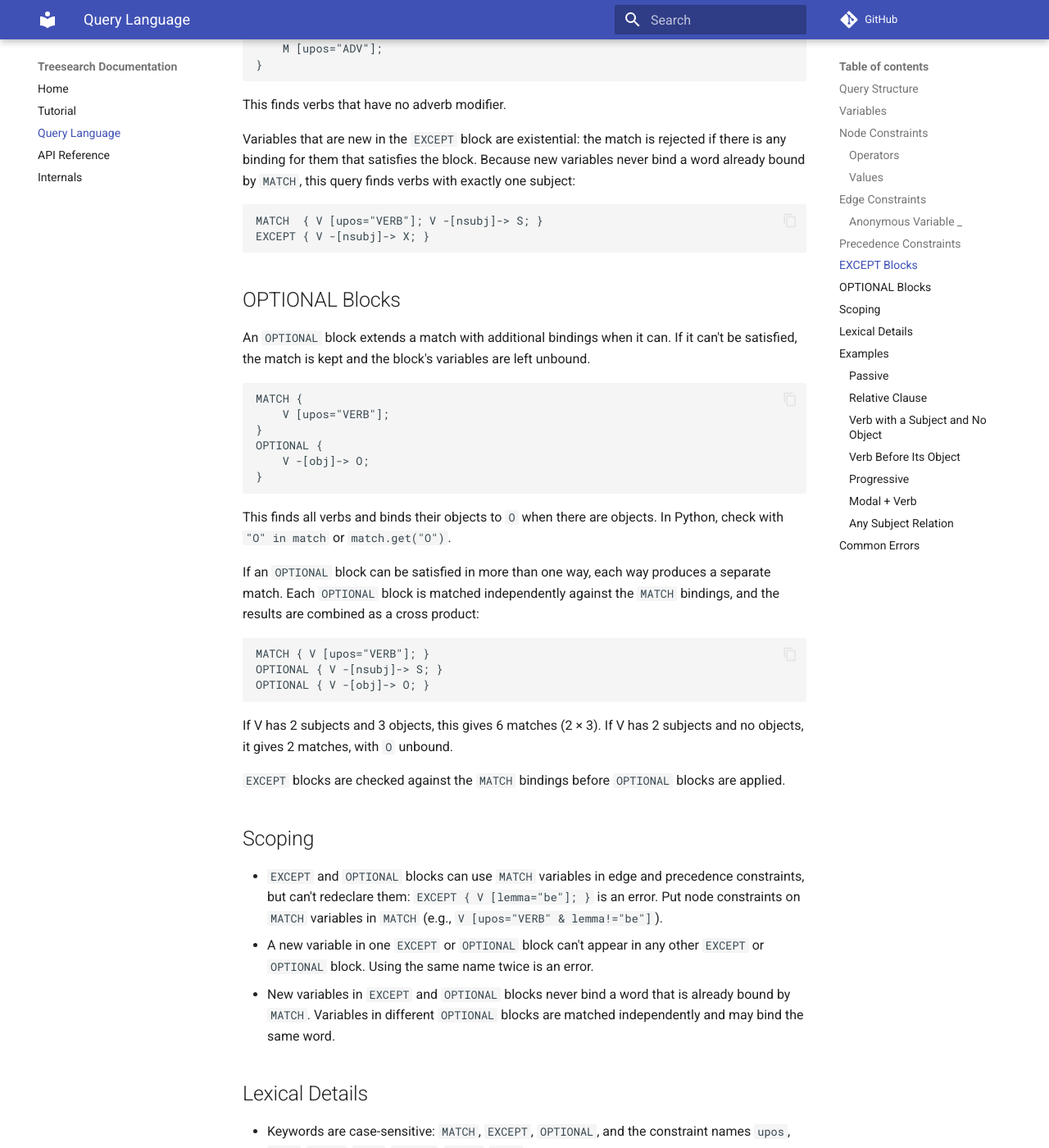
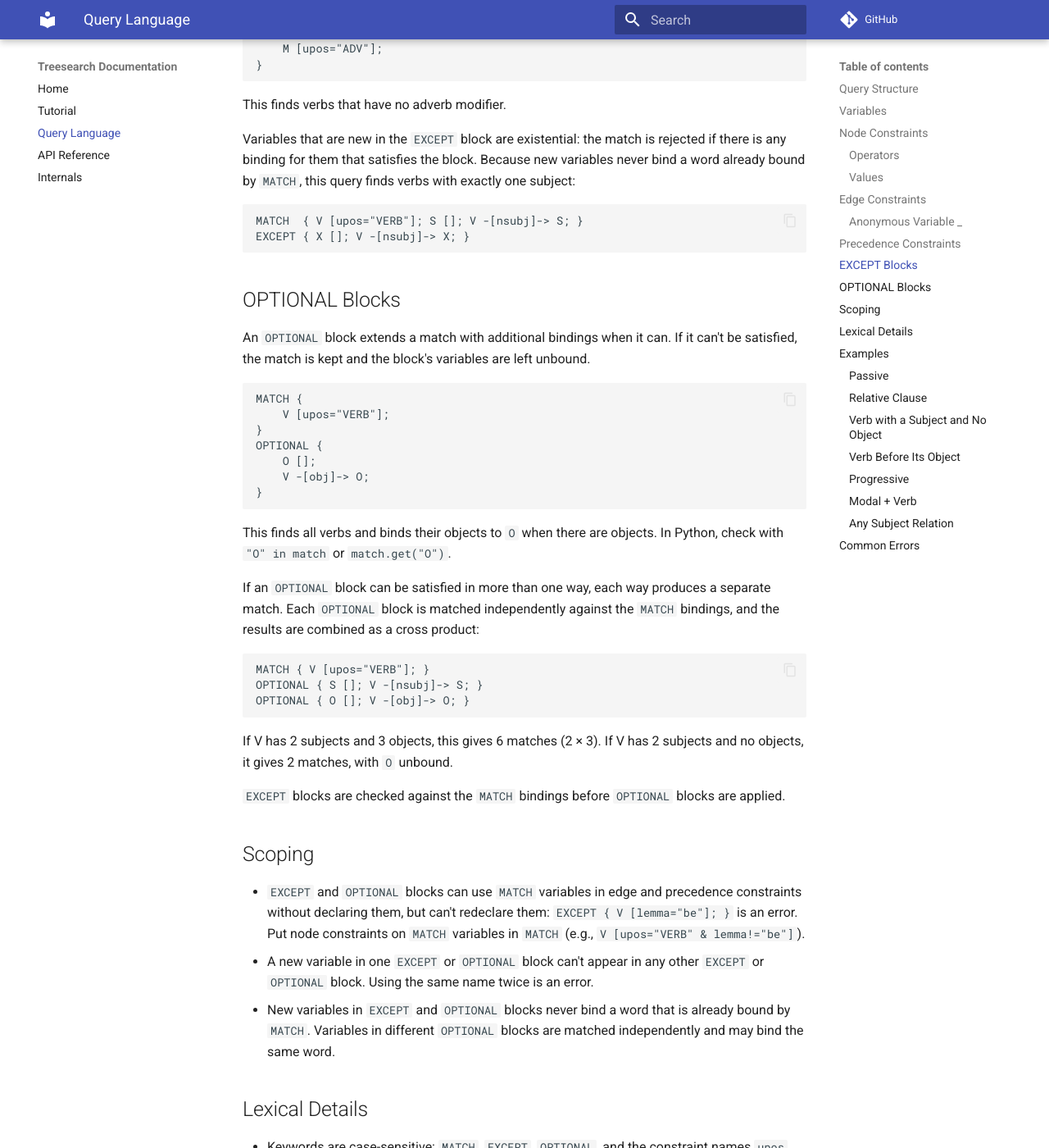
Before and after one commit to rmalouf/treesearch, an MkDocs documentation site: the page built from docs/query-language.md, in a window 1280 px wide and 1400 px high, scrolled down 4963 px. Shown: the whole window at 82% size. Built offline with MkDocs 1.6.1 and Material for MkDocs 9.7.7, drawn with Linux system fonts in a browser that asks for light colours; comment, search, counter and statistics services are not loaded; some of the changed text lies outside the part shown.

Commit message:
query: require declaring all variables used in edge and precedence constraints
Undeclared variables were silently treated as [], so a typo in a variable
name produced an unconstrained extra word instead of an error. MATCH
variables may still be used undeclared in EXCEPT/OPTIONAL blocks.

````diff
--- a/docs/query-language.md
+++ b/docs/query-language.md
@@ -164,8 +164,8 @@ This finds verbs that have no adverb modifier.
 Variables that are new in the `EXCEPT` block are existential: the match is rejected if there is any binding for them that satisfies the block. Because new variables never bind a word already bound by `MATCH`, this query finds verbs with exactly one subject:
 
 ```
-MATCH  { V [upos="VERB"]; V -[nsubj]-> S; }
-EXCEPT { V -[nsubj]-> X; }
+MATCH  { V [upos="VERB"]; S []; V -[nsubj]-> S; }
+EXCEPT { X []; V -[nsubj]-> X; }
 ```
 
 ## OPTIONAL Blocks
@@ -177,6 +177,7 @@ MATCH {
     V [upos="VERB"];
 }
 OPTIONAL {
+    O [];
     V -[obj]-> O;
 }
 ```
@@ -187,8 +188,8 @@ If an `OPTIONAL` block can be satisfied in more than one way, each way produces
 
 ```
 MATCH { V [upos="VERB"]; }
-OPTIONAL { V -[nsubj]-> S; }
-OPTIONAL { V -[obj]-> O; }
+OPTIONAL { S []; V -[nsubj]-> S; }
+OPTIONAL { O []; V -[obj]-> O; }
 ```
 
 If V has 2 subjects and 3 objects, this gives 6 matches (2 × 3). If V has 2 subjects and no objects, it gives 2 matches, with `O` unbound.
@@ -197,7 +198,7 @@ If V has 2 subjects and 3 objects, this gives 6 matches (2 × 3). If V has 2 sub
 
 ## Scoping
 
-- `EXCEPT` and `OPTIONAL` blocks can use `MATCH` variables in edge and precedence constraints, but can't redeclare them: `EXCEPT { V [lemma="be"]; }` is an error. Put node constraints on `MATCH` variables in `MATCH` (e.g., `V [upos="VERB" & lemma!="be"]`).
+- `EXCEPT` and `OPTIONAL` blocks can use `MATCH` variables in edge and precedence constraints without declaring them, but can't redeclare them: `EXCEPT { V [lemma="be"]; }` is an error. Put node constraints on `MATCH` variables in `MATCH` (e.g., `V [upos="VERB" & lemma!="be"]`).
 - A new variable in one `EXCEPT` or `OPTIONAL` block can't appear in any other `EXCEPT` or `OPTIONAL` block. Using the same name twice is an error.
 - New variables in `EXCEPT` and `OPTIONAL` blocks never bind a word that is already bound by `MATCH`. Variables in different `OPTIONAL` blocks are matched independently and may bind the same word.
 
````
Also changed, not shown: other parts of docs/query-language.md (+4 -2 lines), CHANGELOG.md (+1 -0 lines), docs/index.md (+1 -0 lines), docs/tutorial.md (+1 -1 lines), 2 other files.
